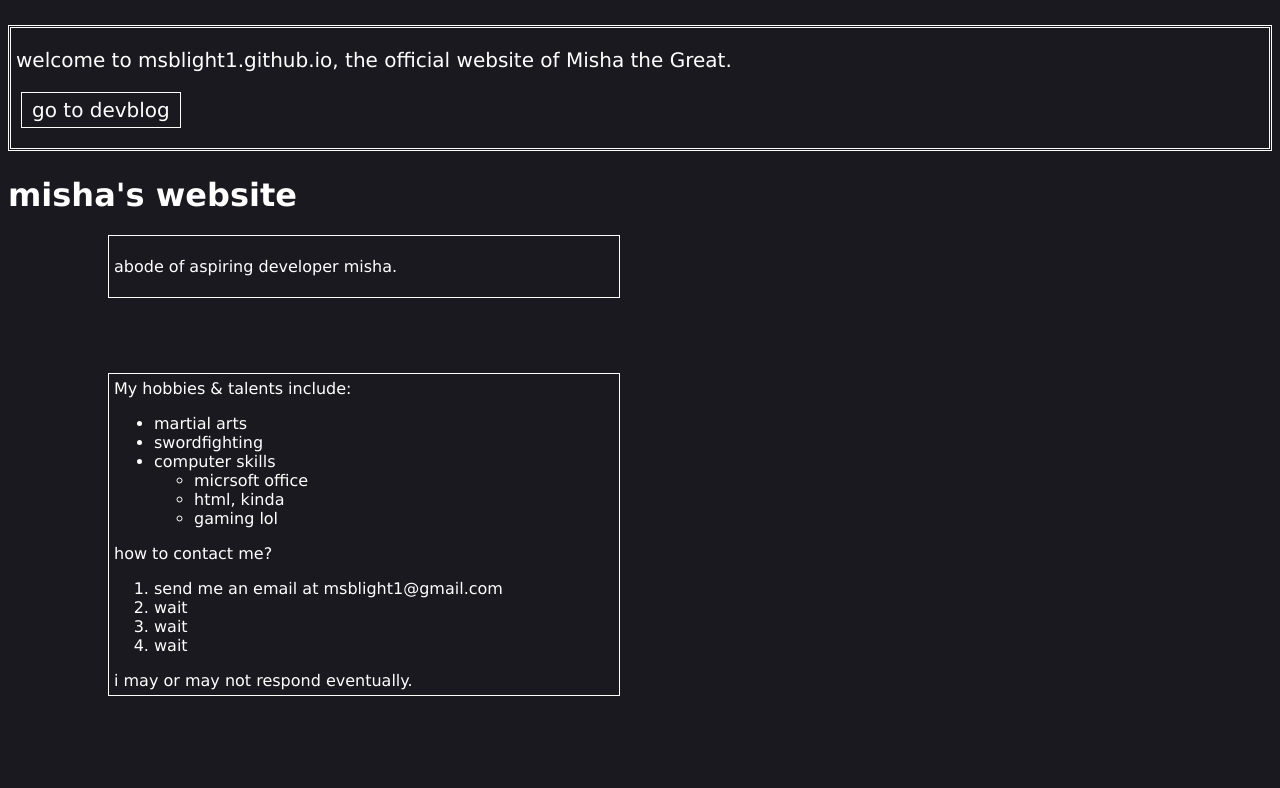
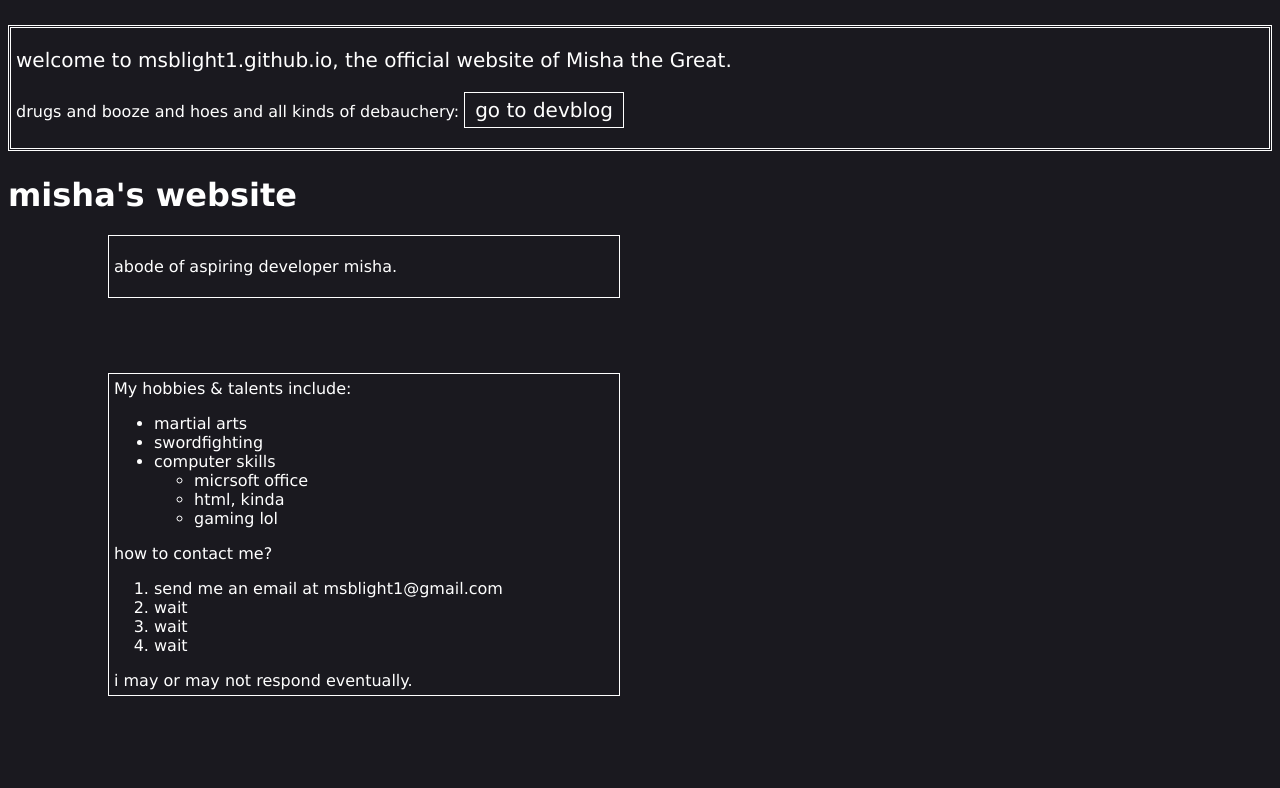
Before and after one commit to msblight1/msblight1.github.io, a plain HTML site: page index.html in a window 1280 px wide. Shown: the top 788 px of the page. Drawn offline with Linux system fonts and the light colour scheme.

Commit message:
12.2.2023: improved homepage header

```diff
--- a/index.html
+++ b/index.html
@@ -5,7 +5,7 @@
 <link rel="stylesheet" href="stylesheet.css">
 <body>
     <header id="top">welcome to msblight1.github.io, the official website of Misha the Great.
-        <nav><a href="site/index.html" title="site">go to devblog</a>
+        <nav><span style="font-size: 16px;">drugs and booze and hoes and all kinds of debauchery:</span><a href="site/index.html" title="site">go to devblog</a>
     </header>
     <h1>misha's website</h1>
     <section class="text">
```
